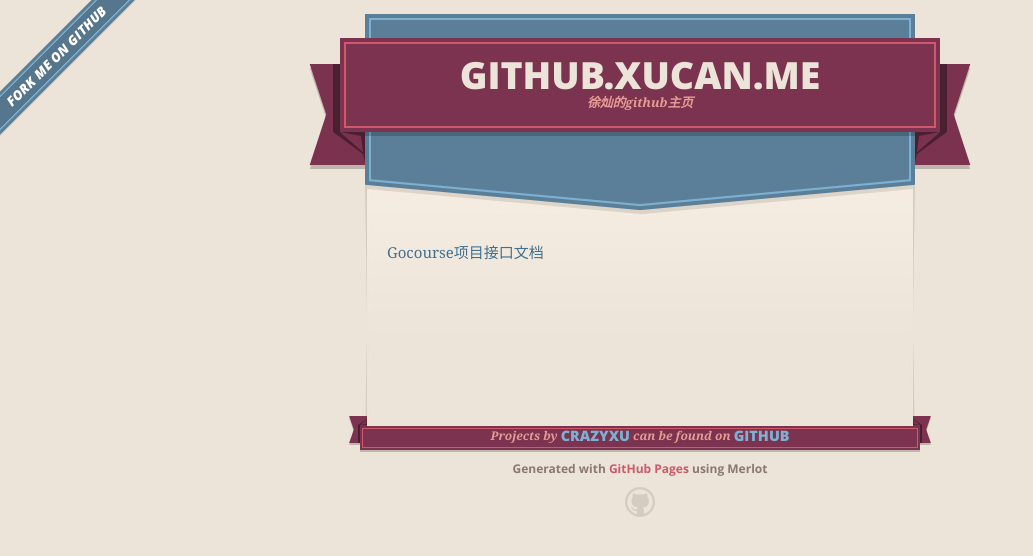
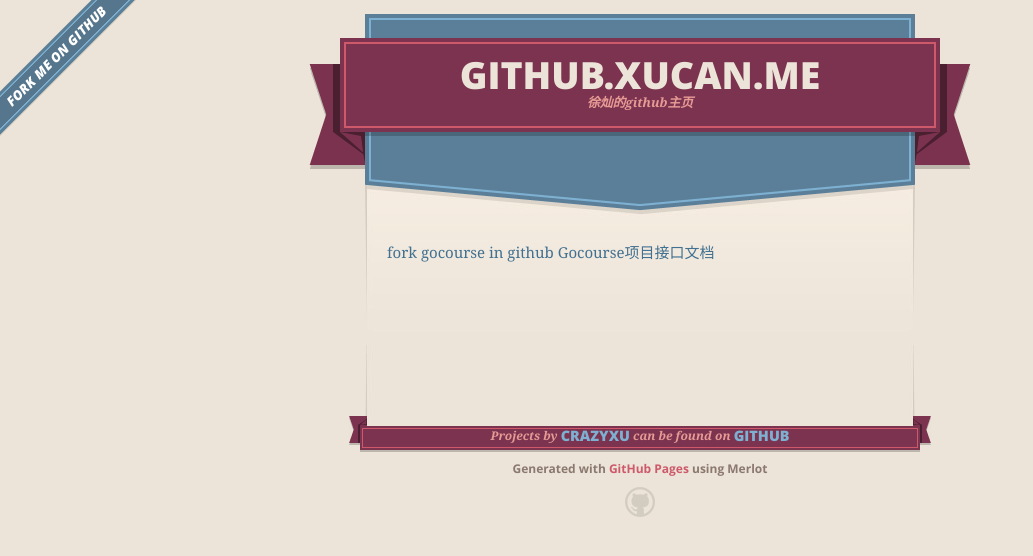
Before and after one commit to crazyxu/crazyxu.github.io, a Jekyll site: the page index.html, which Jekyll copies as it is, in a window 1280 px wide. Shown: the top 556 px of the page, without its empty margins (0-1033 px from the left). Built offline with Jekyll 4.4.1, drawn with Linux system fonts in a browser that asks for light colours; nearby versions of some CDN libraries.

Commit message:
Replace master branch with page content via GitHub

```diff
--- a/index.html
+++ b/index.html
@@ -45,7 +45,8 @@
 
 
       <section id="main_content">
-        <p><a href="http://github.xucan.me/GoCourse/">Gocourse项目接口文档</a></p>
+        <p><a href="https://github.com/crazyxu/gocourse">fork gocourse in github</a>
+<a href="http://github.xucan.me/gocourse-doc/">Gocourse项目接口文档</a></p>
       </section>
 
       <footer>
--- a/params.json
+++ b/params.json
@@ -1 +1 @@
-{"name":"github.xucan.me","tagline":"徐灿的github主页","body":"[Gocourse项目接口文档](http://github.xucan.me/GoCourse/)\r\n","google":"","note":"Don't delete this file! It's used internally to help with page regeneration."}
+{"name":"github.xucan.me","tagline":"徐灿的github主页","body":"[fork gocourse in github](https://github.com/crazyxu/gocourse)\r\n[Gocourse项目接口文档](http://github.xucan.me/gocourse-doc/)\r\n","google":"","note":"Don't delete this file! It's used internally to help with page regeneration."}
```
